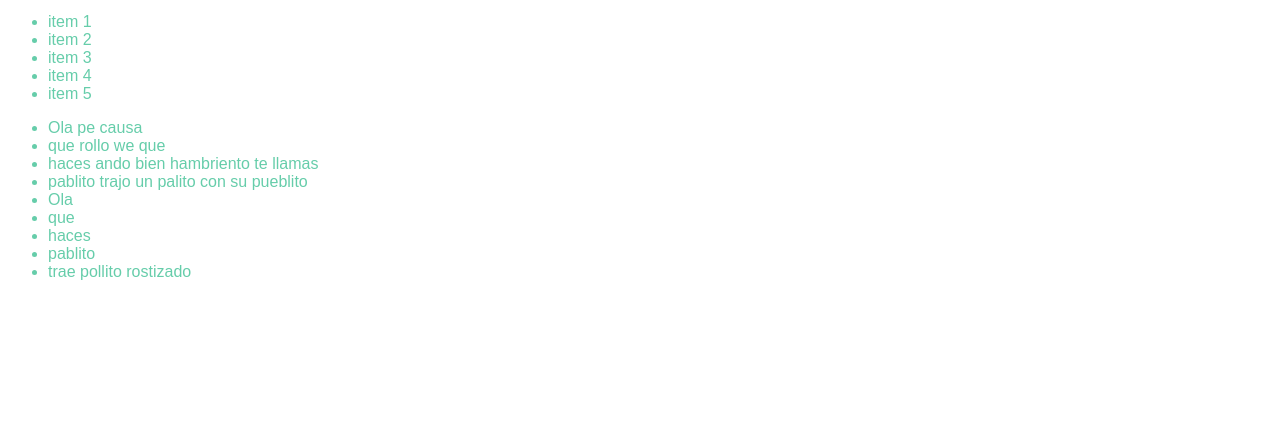
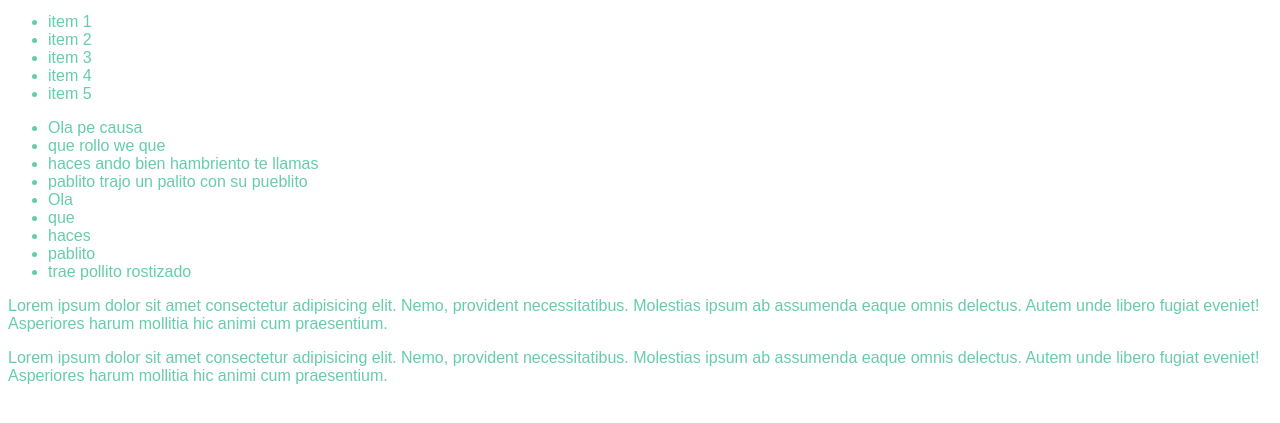
Before and after one commit to Loquendo1977/aprendiendo-git, a plain HTML site: page index.html in a window 1280 px wide. Shown: the part 101-524 px from the top of the page. Drawn offline with Linux system fonts and the light colour scheme.

Commit message:
Agregando dos parrafos

```diff
--- a/index.html
+++ b/index.html
@@ -28,6 +28,8 @@
         <li>pablito</li>
         <li>trae pollito rostizado</li>
     </ul>
+    <p>Lorem ipsum dolor sit amet consectetur adipisicing elit. Nemo, provident necessitatibus. Molestias ipsum ab assumenda eaque omnis delectus. Autem unde libero fugiat eveniet! Asperiores harum mollitia hic animi cum praesentium.</p>
+    <p>Lorem ipsum dolor sit amet consectetur adipisicing elit. Nemo, provident necessitatibus. Molestias ipsum ab assumenda eaque omnis delectus. Autem unde libero fugiat eveniet! Asperiores harum mollitia hic animi cum praesentium.</p>
     <script src="code.js"></script>
 </body>
 </html>
```
